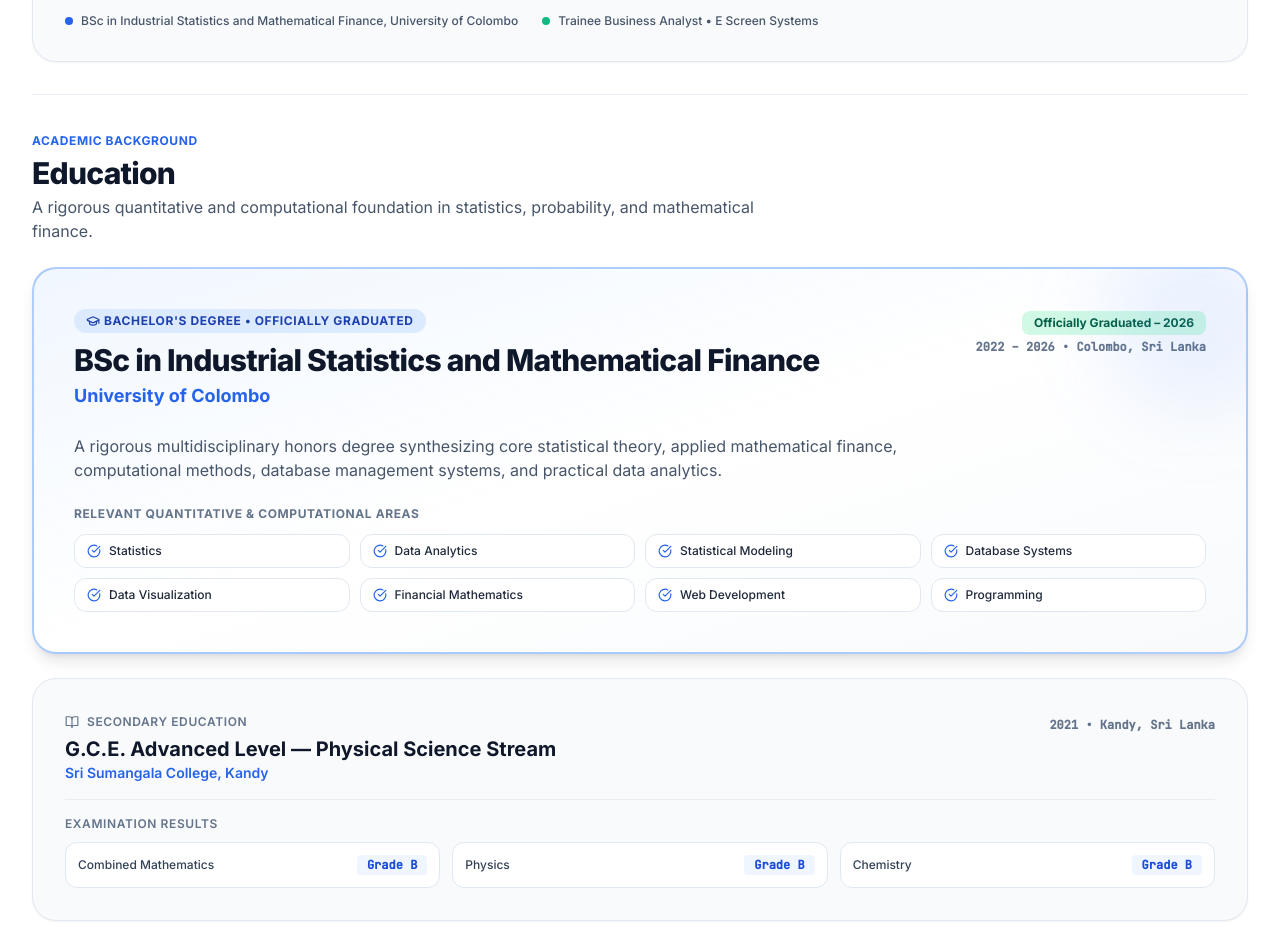
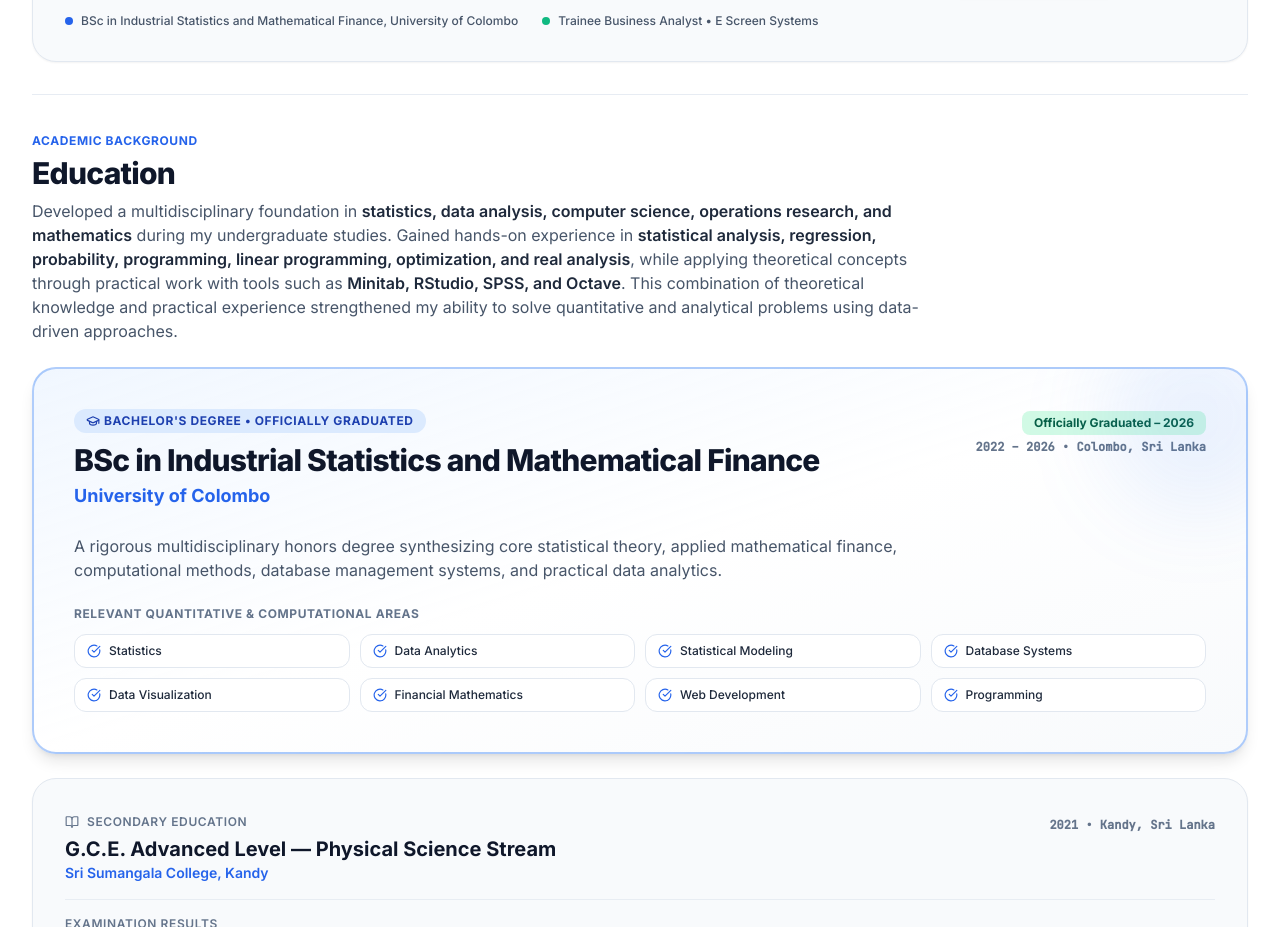
Before and after one commit to saranga20010224/my_portfolio, a React (Vite) app: page / in a window 1280 px wide. Shown: the part 1840-2767 px from the top of the page. Built offline with nearby package versions, Linux system fonts and the light colour scheme.

Commit message:
Update Education section introduction with comprehensive academic foundation details

```diff
--- a/src/components/About.tsx
+++ b/src/components/About.tsx
@@ -138,15 +138,15 @@ export const About: React.FC = () => {
 
         {/* Education & Academic Background (Placed after About My Journey) */}
         <div id="education" className="mt-8 pt-8 border-t border-slate-200/80 dark:border-slate-800">
-          <div className="max-w-3xl mb-6">
+          <div className="max-w-4xl mb-6">
             <span className="text-xs font-bold uppercase tracking-wider text-blue-600 dark:text-blue-400">
               Academic Background
             </span>
             <h3 className="text-2xl sm:text-3xl font-extrabold text-slate-900 dark:text-white tracking-tight mt-1">
               Education
             </h3>
-            <p className="text-sm sm:text-base text-slate-600 dark:text-slate-300 mt-1">
-              A rigorous quantitative and computational foundation in statistics, probability, and mathematical finance.
+            <p className="text-sm sm:text-base text-slate-600 dark:text-slate-300 mt-2 leading-relaxed">
+              Developed a multidisciplinary foundation in <strong className="font-semibold text-slate-800 dark:text-slate-200">statistics, data analysis, computer science, operations research, and mathematics</strong> during my undergraduate studies. Gained hands-on experience in <strong className="font-semibold text-slate-800 dark:text-slate-200">statistical analysis, regression, probability, programming, linear programming, optimization, and real analysis</strong>, while applying theoretical concepts through practical work with tools such as <strong className="font-semibold text-slate-800 dark:text-slate-200">Minitab, RStudio, SPSS, and Octave</strong>. This combination of theoretical knowledge and practical experience strengthened my ability to solve quantitative and analytical problems using data-driven approaches.
             </p>
           </div>
 
--- a/src/components/Education.tsx
+++ b/src/components/Education.tsx
@@ -10,15 +10,15 @@ export const Education: React.FC = () => {
       <div className="max-w-7xl mx-auto px-4 sm:px-6 lg:px-8">
 
         {/* Section Header */}
-        <div className="max-w-3xl mb-8">
+        <div className="max-w-4xl mb-8">
           <span className="text-xs font-bold uppercase tracking-wider text-blue-600 dark:text-blue-400">
             Academic Background
           </span>
           <h2 className="text-3xl sm:text-4xl font-extrabold text-slate-900 dark:text-white tracking-tight mt-1">
             Education
           </h2>
-          <p className="text-base text-slate-600 dark:text-slate-300 mt-2">
-            A rigorous quantitative and computational foundation in statistics, probability, and mathematical finance.
+          <p className="text-sm sm:text-base text-slate-600 dark:text-slate-300 mt-2 leading-relaxed">
+            Developed a multidisciplinary foundation in <strong className="font-semibold text-slate-800 dark:text-slate-200">statistics, data analysis, computer science, operations research, and mathematics</strong> during my undergraduate studies. Gained hands-on experience in <strong className="font-semibold text-slate-800 dark:text-slate-200">statistical analysis, regression, probability, programming, linear programming, optimization, and real analysis</strong>, while applying theoretical concepts through practical work with tools such as <strong className="font-semibold text-slate-800 dark:text-slate-200">Minitab, RStudio, SPSS, and Octave</strong>. This combination of theoretical knowledge and practical experience strengthened my ability to solve quantitative and analytical problems using data-driven approaches.
           </p>
         </div>
 
```
